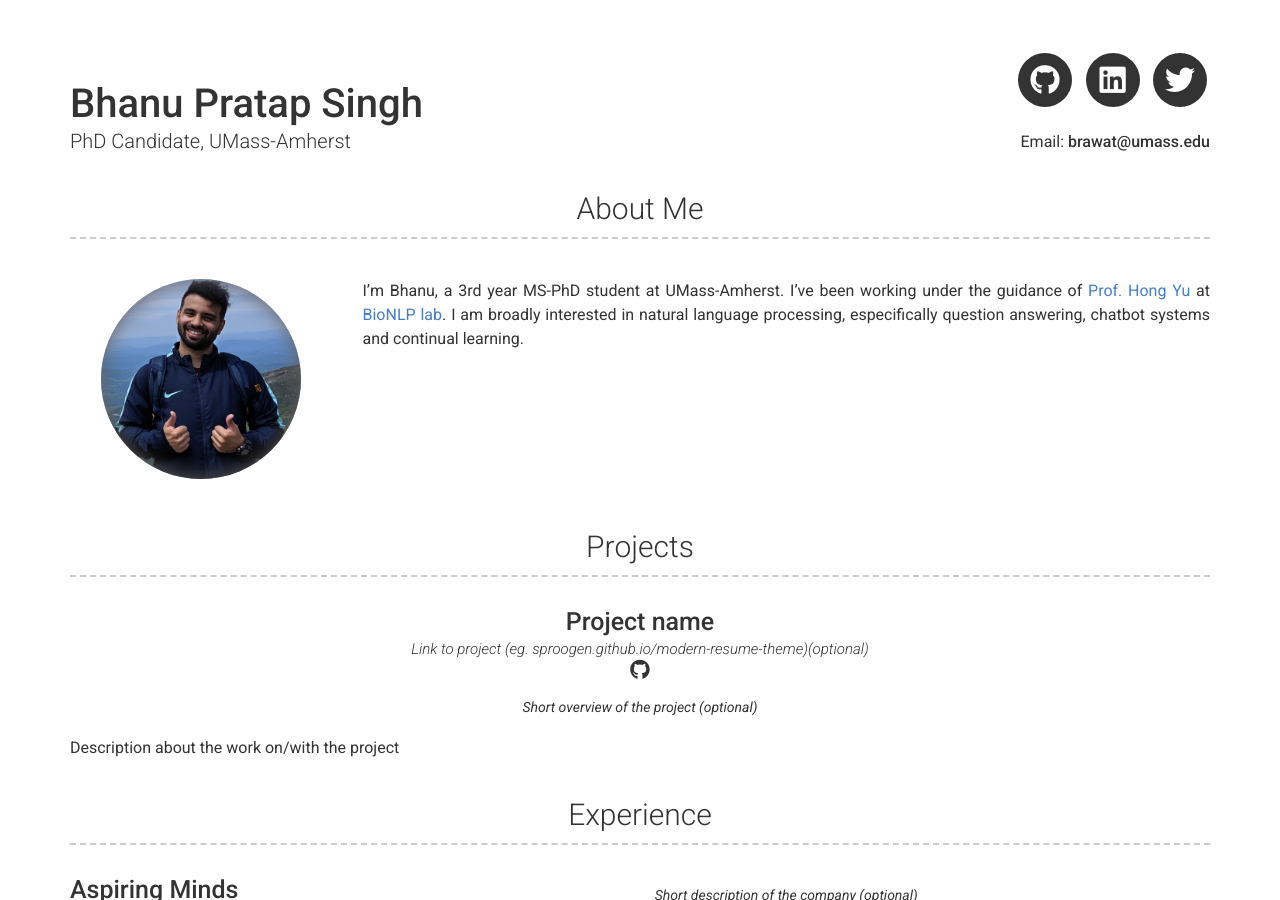
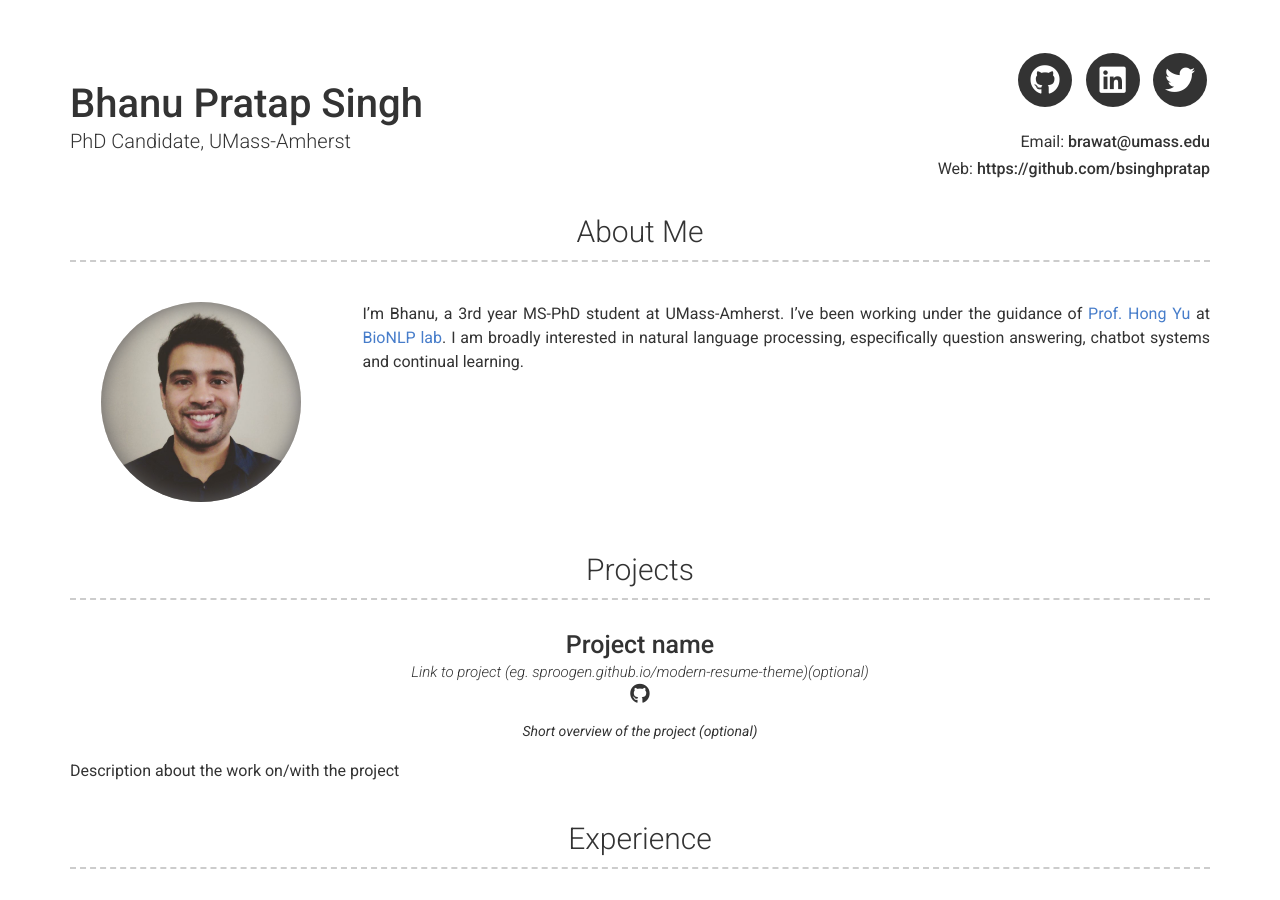
Before and after one commit to bsinghpratap/bsinghpratap.github.io, a Jekyll site: the page built from index.md, in a window 1280 px wide and 900 px high. Built offline with Jekyll 4.4.1, drawn with Linux system fonts in a browser that asks for light colours; nearby versions of some CDN libraries; some of the changed lines change nothing that is shown.

Commit message:
website updated

```diff
--- a/_config.yml
+++ b/_config.yml
@@ -7,7 +7,7 @@
 title: PhD Candidate, UMass-Amherst
 email: brawat@umass.edu
 phone:
-website:
+website: https://github.com/bsinghpratap
 
 # Dark Mode (true/false/never)
 darkmode: never
```
Also changed, not shown: images/profile-old.jpg (added), images/profile.jpg, 1 other file.
